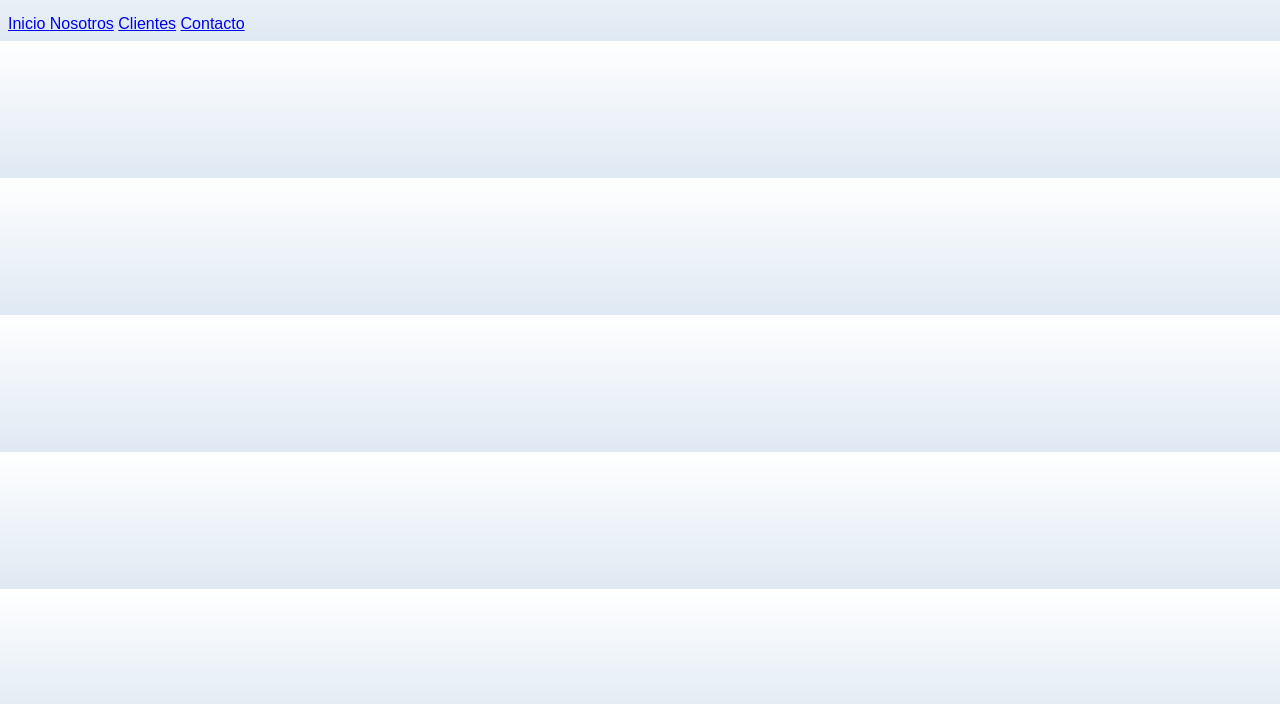
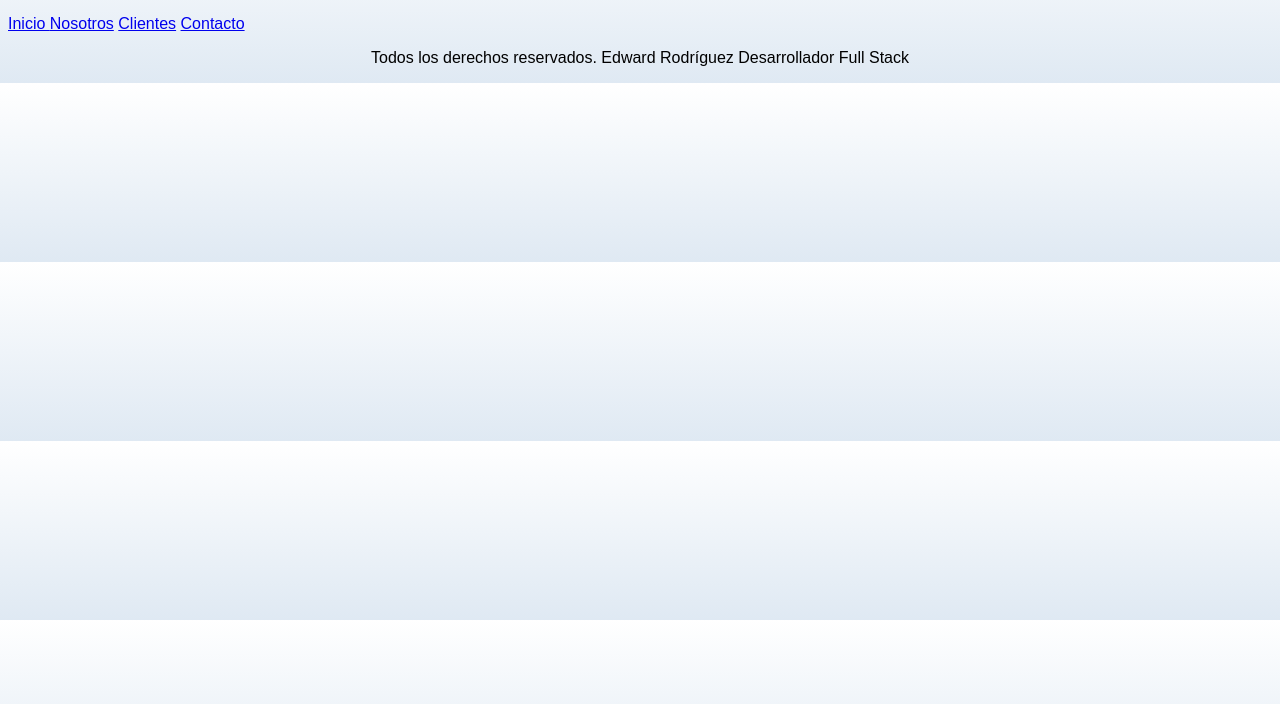
Before and after one commit to DANY10cruz/bootcamphtml, a plain HTML site: page nosotros.html in a window 1280 px wide. Shown: the part 96-800 px from the top of the page. Drawn offline with Linux system fonts and the light colour scheme.

Commit message:
actualizacion del archivo nosotros

```diff
--- a/nosotros.html
+++ b/nosotros.html
@@ -20,5 +20,8 @@
 		<a href="#">Contacto</a>
 	</nav>
 
+	<footer class="footer">
+		<p>Todos los derechos reservados. Edward Rodríguez Desarrollador Full Stack</p>
+	</footer>
 </body>
 </html>
```
